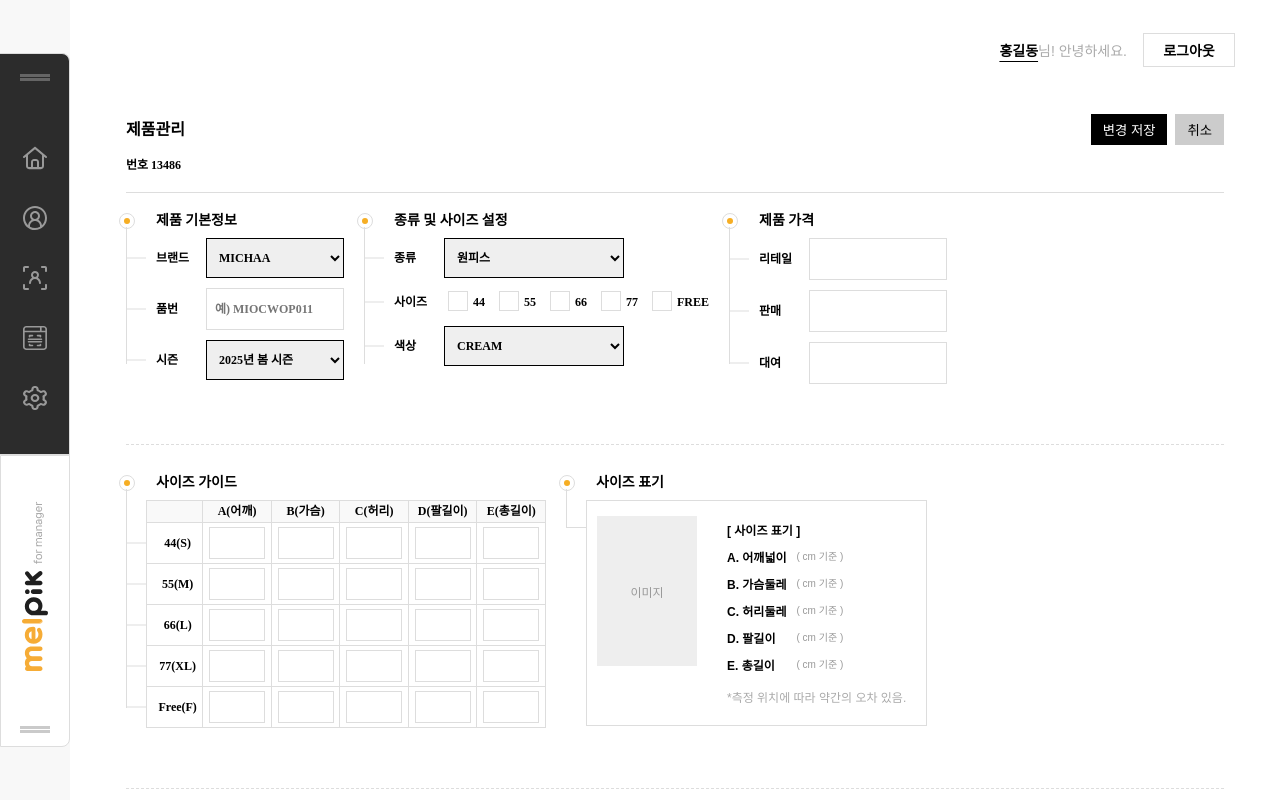
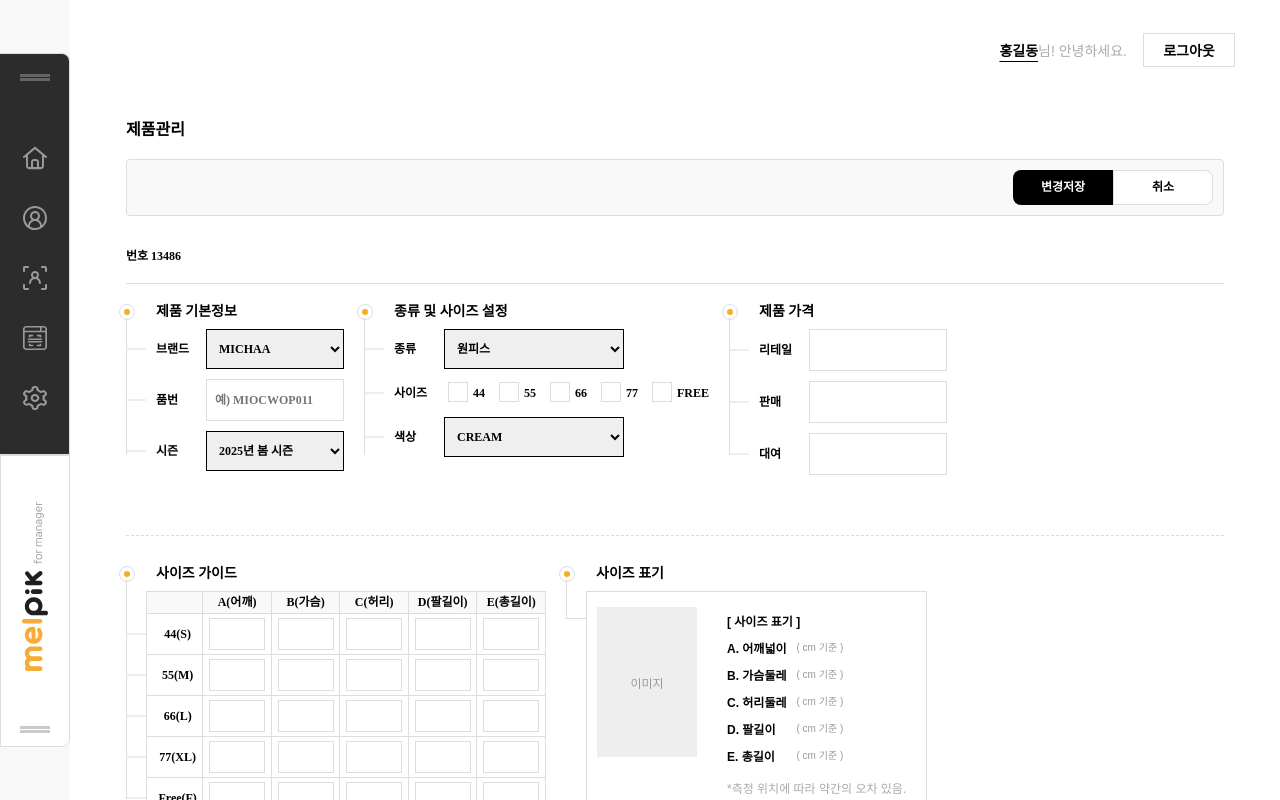
Before and after one commit to me1pik/Admin_Front, a React (Vite) app: page /productregister in a window 1280 px wide. Built offline with nearby package versions, Linux system fonts and the light colour scheme.

Commit message:
feat : DetailSubHeader UI

```diff
--- /dev/null
+++ b/src/components/DetailSubHeader.tsx
@@ -0,0 +1,111 @@
+// src/components/DetailSubHeader.tsx
+import React from 'react';
+import styled from 'styled-components';
+
+export interface TabItem {
+  label: string;
+}
+
+interface DetailSubHeaderProps {
+  /** "변경저장", "취소" 두 버튼을 나타내는 배열 */
+  tabs: TabItem[];
+  /** 버튼 클릭 시 상위로 알려주는 콜백 */
+  onTabChange?: (tab: TabItem) => void;
+}
+
+const DetailSubHeader: React.FC<DetailSubHeaderProps> = ({
+  tabs,
+  onTabChange,
+}) => {
+  // 버튼 클릭 시 상위 콜백 호출
+  const handleClick = (tab: TabItem) => {
+    if (onTabChange) {
+      onTabChange(tab);
+    }
+  };
+
+  return (
+    <HeaderContainer>
+      <ButtonContainer>
+        {tabs.map((tab, index) => {
+          // "변경저장"이면 왼쪽 버튼(검정 배경, 좌측 모서리 둥글게)
+          // "취소"이면 오른쪽 버튼(흰 배경, 우측 모서리 둥글게)
+          const isSaveButton = tab.label === '변경저장';
+          return (
+            <ActionButton
+              key={index}
+              isSaveButton={isSaveButton}
+              isFirst={index === 0}
+              isLast={index === tabs.length - 1}
+              onClick={() => handleClick(tab)}
+            >
+              {tab.label}
+            </ActionButton>
+          );
+        })}
+      </ButtonContainer>
+    </HeaderContainer>
+  );
+};
+
+export default DetailSubHeader;
+
+/* ====================== Styled Components ====================== */
+
+/** 상단 래퍼 */
+const HeaderContainer = styled.div`
+  display: flex;
+  align-items: center;
+  padding: 10px;
+  background: #f9f9f9;
+  border: 1px solid #dddddd;
+  margin-bottom: 34px;
+  min-width: 800px;
+  border-radius: 4px;
+`;
+
+/** 오른쪽 정렬을 위한 버튼 컨테이너 */
+const ButtonContainer = styled.div`
+  margin-left: auto; /* 오른쪽 정렬 */
+  display: flex;
+`;
+
+interface ActionButtonProps {
+  isSaveButton: boolean;
+  isFirst?: boolean;
+  isLast?: boolean;
+}
+
+const ActionButton = styled.button<ActionButtonProps>`
+  padding: 10px 20px;
+  font-family: 'NanumSquare Neo OTF';
+  font-style: normal;
+  font-weight: 700;
+  font-size: 12px;
+  line-height: 13px;
+  text-align: center;
+  border: none;
+  cursor: pointer;
+  min-width: 100px;
+
+  /* 왼쪽 버튼(변경저장)인지, 오른쪽 버튼(취소)인지에 따라 스타일 분기 */
+  ${({ isSaveButton }) =>
+    isSaveButton
+      ? `
+        background-color: #000;
+        color: #fff;
+      `
+      : `
+        background-color: #fff;
+        color: #000;
+        border: 1px solid #ddd;
+      `}
+
+  /* 좌/우 상하단 둥근 모서리 적용 */
+  ${({ isFirst, isLast }) =>
+    isFirst
+      ? 'border-top-left-radius: 8px; border-bottom-left-radius: 8px;'
+      : isLast
+        ? 'border-top-right-radius: 8px; border-bottom-right-radius: 8px;'
+        : ''}
+`;
--- a/src/pages/ProductRegister.tsx
+++ b/src/pages/ProductRegister.tsx
@@ -1,6 +1,7 @@
 // src/pages/ProductRegister.tsx
 import React from 'react';
 import styled from 'styled-components';
+import DetailSubHeader, { TabItem } from '../components/DetailSubHeader';
 
 const ProductRegister: React.FC = () => {
   const handleSubmit = (e: React.FormEvent) => {
@@ -8,16 +9,28 @@ const ProductRegister: React.FC = () => {
     alert('제품 등록 완료!');
   };
 
+  const handleTabChange = (tab: TabItem) => {
+    // "변경저장", "취소" 중 어떤 버튼이 눌렸는지
+    console.log('선택된 버튼:', tab.label);
+    if (tab.label === '변경저장') {
+      // 저장 로직
+      alert('저장 로직 실행');
+    } else {
+      // 취소 로직
+      alert('취소 로직 실행');
+    }
+  };
+
+  // "변경저장", "취소" 두 버튼만 사용
+  const tabs: TabItem[] = [{ label: '변경저장' }, { label: '취소' }];
+
   return (
     <Container>
       {/* 상단 영역: 제목 + 우측 버튼 */}
       <HeaderRow>
         <Title>제품관리</Title>
-        <ButtonGroup>
-          <BlackButton>변경 저장</BlackButton>
-          <GrayButton>취소</GrayButton>
-        </ButtonGroup>
       </HeaderRow>
+      <DetailSubHeader tabs={tabs} onTabChange={handleTabChange} />
 
       {/* 번호 */}
       <ProductNumber>번호 13486</ProductNumber>
@@ -601,27 +614,6 @@ const Title = styled.h1`
   color: #000000;
 `;
 
-const ButtonGroup = styled.div`
-  display: flex;
-  gap: 8px;
-`;
-
-const BlackButton = styled.button`
-  background-color: #000;
-  color: #fff;
-  padding: 6px 12px;
-  border: none;
-  cursor: pointer;
-`;
-
-const GrayButton = styled.button`
-  background-color: #ccc;
-  color: #000;
-  padding: 6px 12px;
-  border: none;
-  cursor: pointer;
-`;
-
 const ProductNumber = styled.div`
   font-family: 'NanumSquare Neo OTF';
   font-style: normal;
```
